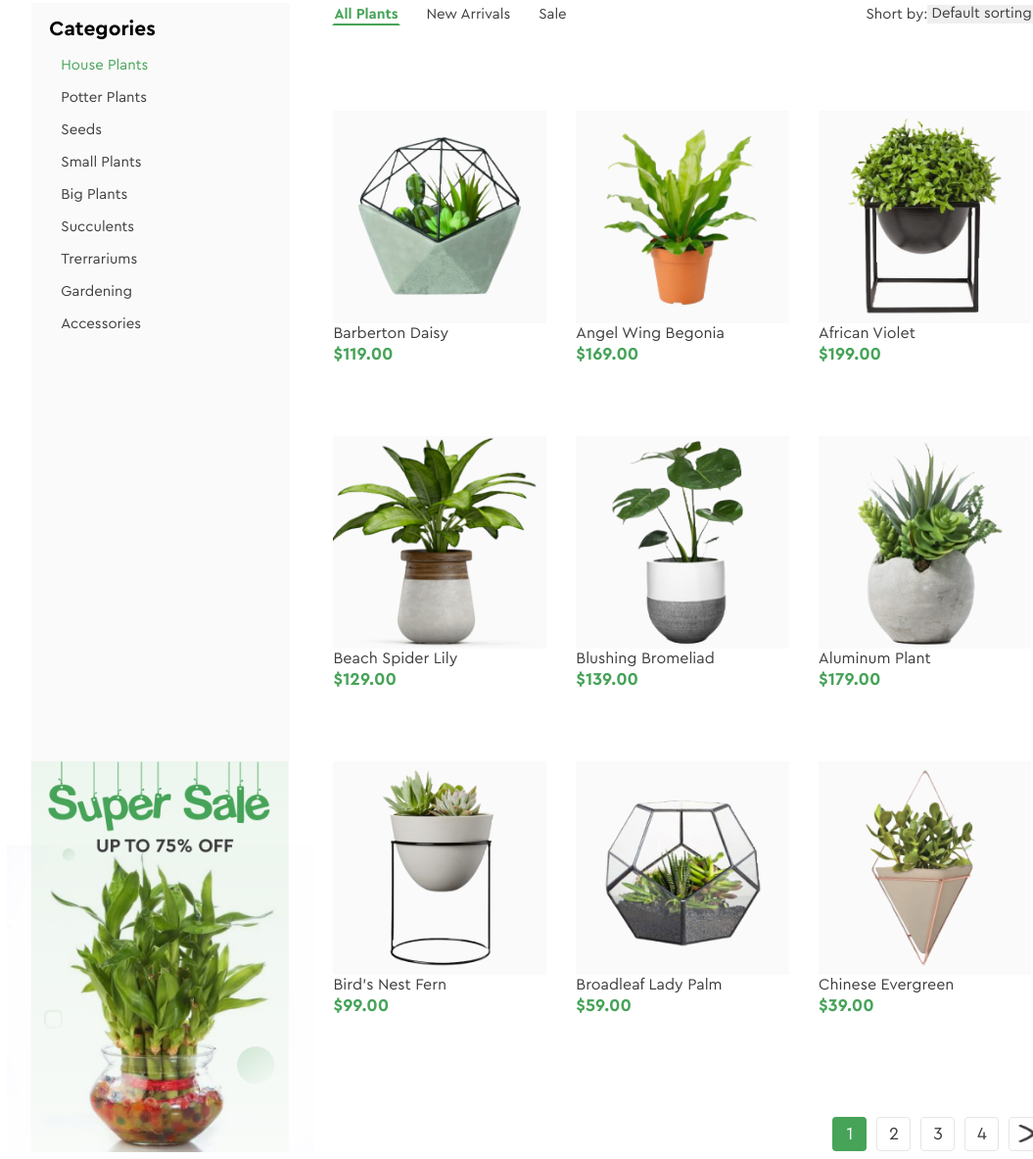
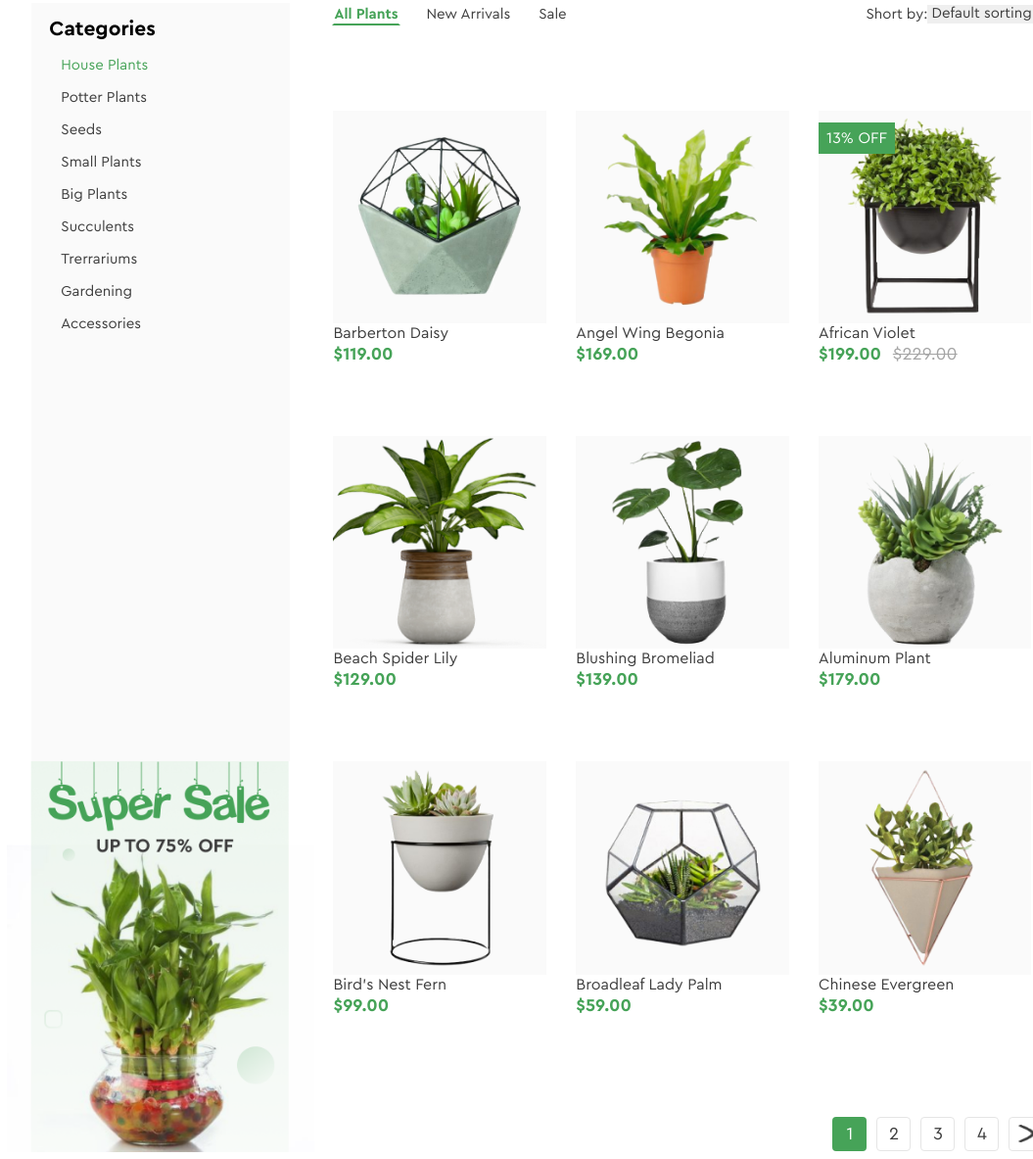
Before and after one commit to Adelaida-Viliorovna/hillel_git_hw, a plain HTML site: page index.html in a window 1280 px wide. Shown: the part 626-1809 px from the top of the page at 98% size, without its empty margins (81-1136 px from the left). Drawn offline with Linux system fonts and the light colour scheme.

Commit message:
upd index.html and style.css

```diff
--- a/index.html
+++ b/index.html
@@ -130,7 +130,8 @@
                         </div>
                         <div class="plant_text">
                             <p class="plant_name">African Violet</p>
-                            <p class="price">$199.00</p>
+                            <p class="price">$199.00<span class="old_price">$229.00</span></p>
+
                         </div>
                     </div>
                     <div class="card">
--- a/style/style.css
+++ b/style/style.css
@@ -471,8 +471,6 @@ input {
     background-color: #46A358;
     padding: 6px 8px;
     top: 5.6%;
-    opacity: 0;
-    transition: opacity 0.5s ease;
 }
 
 .card:hover {
@@ -483,14 +481,14 @@ input {
     opacity: 100%;
 }
 
-.card:hover .plant_sale {
-    opacity: 100%;
-}
-
 .card .plant_text .plant_name {
     font-family: "Cera Pro", "Times New Roman";
     font-size: 16px;
     color: #3D3D3D;
+}
+
+.card .plant_text {
+    position: relative;
 }
 
 .card .plant_text .price {
@@ -498,6 +496,21 @@ input {
     font-size: 18px;
     font-weight: bold;
     color: #46A358;
+    display: flex;
+
+
+}
+
+.card .plant_text .old_price {
+    text-decoration: line-through;
+    font-family: "Cera Pro", "Times New Roman";
+    font-size: 18px;
+    font-weight: normal;
+    color: #A5A5A5;
+    width: 100%;
+    display: flex;
+    justify-content: center;
+    position: absolute;
 }
 
 .right_list .sort_link {
```
